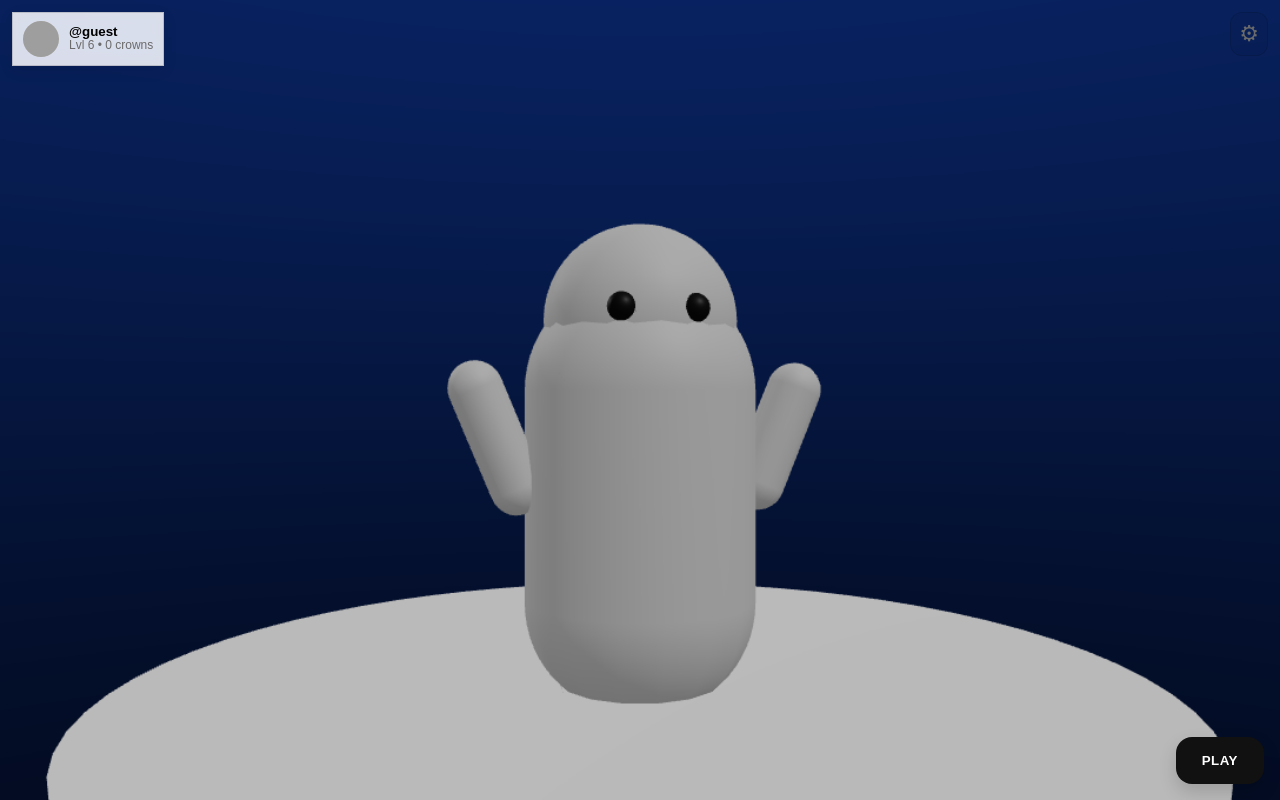
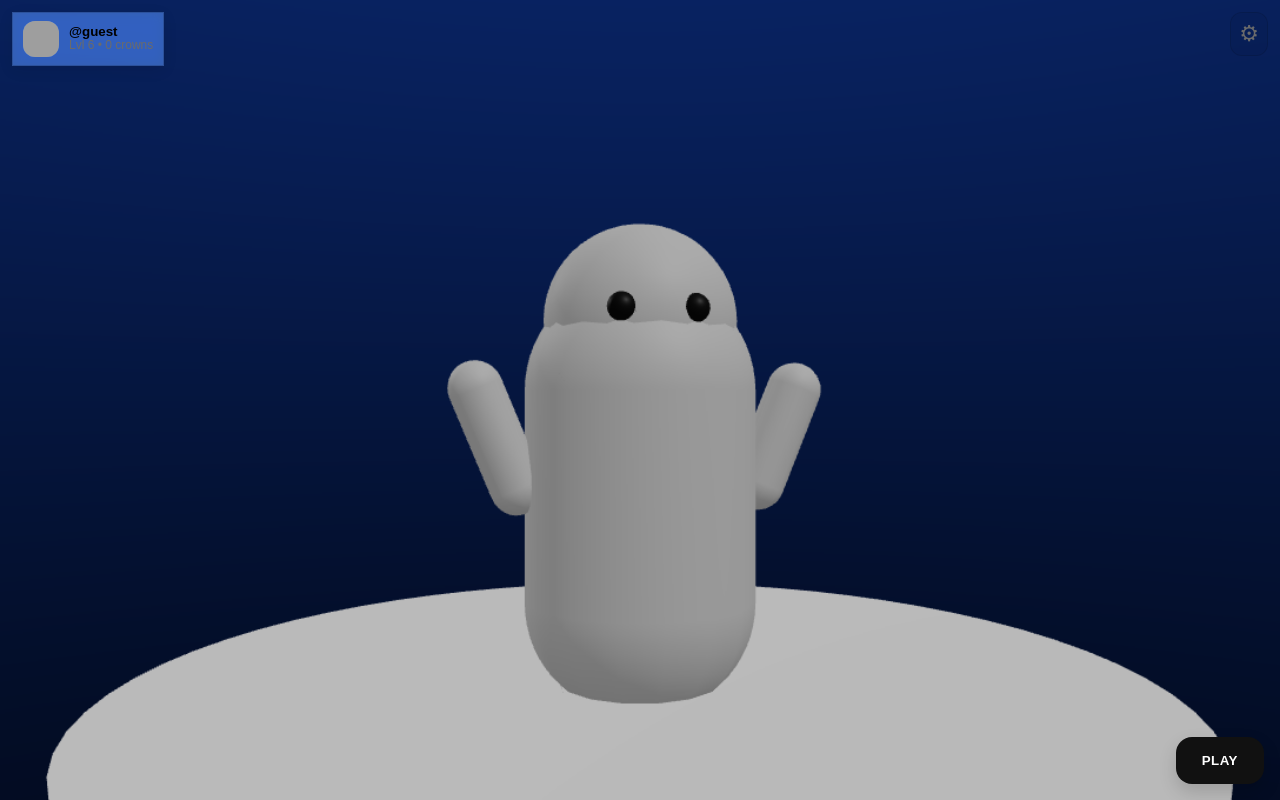
Before and after one commit to websimapi/websim-jump-guys-main-menu, a plain HTML site: page index.html in a window 1280 px wide. Shown: the top 800 px of the page. Drawn offline with nearby package versions, Linux system fonts and the light colour scheme; grey boxes are pictures that could not be loaded; animation ran at ten frames a second.

Commit message:
v8: Give the profile picture. Rounded edges and a light blue background with 50% transparency.

```diff
--- a/styles.css
+++ b/styles.css
@@ -34,7 +34,7 @@ body {
   display: flex;
   align-items: center;
   gap: 10px;
-  background: rgba(255,255,255,0.85);
+  background: rgba(100, 160, 255, 0.5);
   border: 1px solid rgba(0,0,0,0.15);
   box-shadow: 0 4px 14px rgba(0,0,0,0.08);
   backdrop-filter: saturate(160%) blur(6px);
@@ -43,8 +43,10 @@ body {
   z-index: 5;
 }
 .pfp img {
-  width: 36px; height: 36px; border-radius: 50%;
-  object-fit: cover; background: #ddd;
+  width: 36px; height: 36px;
+  border-radius: 12px;
+  object-fit: cover;
+  background: rgba(100, 160, 255, 0.5);
 }
 .pfp-meta { display: flex; flex-direction: column; align-items: flex-start; }
 .pfp-username { font-weight: 700; line-height: 1; }
```
